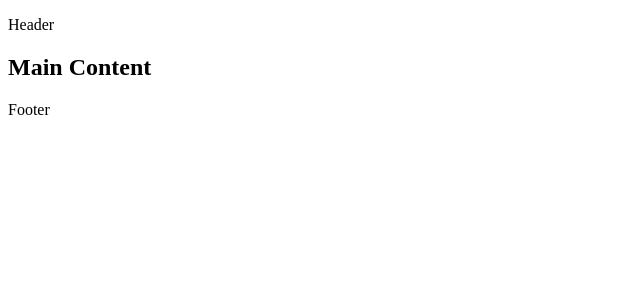
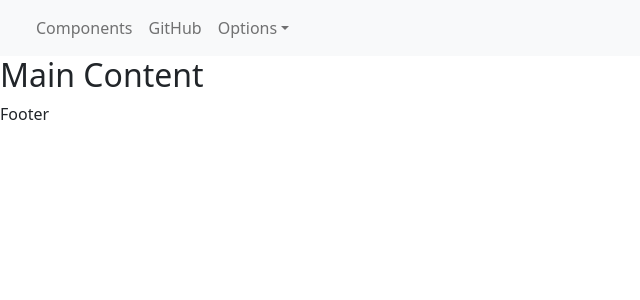
Before and after one commit to ankur-srivastava/articles, a Next.js app in the folder frontend/: page / in a window 1280 px wide. Shown: the top 300 px of the page, without its empty margins (0-640 px from the left). Built offline with nearby package versions, Linux system fonts and the light colour scheme.

Commit message:
Added env to next

```diff
--- /dev/null
+++ b/frontend/components/Header.js
@@ -0,0 +1,61 @@
+import React, {useState} from 'react';
+
+import {
+  Collapse,
+  Navbar,
+  NavbarToggler,
+  NavbarBrand,
+  Nav,
+  NavItem,
+  NavLink,
+  UncontrolledDropdown,
+  DropdownToggle,
+  DropdownMenu,
+  DropdownItem } from 'reactstrap';
+import { APP_NAME } from '../config';
+
+const Header = () => {
+    const [isOpen, setIsOpen] = useState(false)
+
+    function toggle() {
+        setIsOpen(!isOpen)
+    }
+
+    return (
+        <div>
+          <Navbar color="light" light expand="md">
+            <NavbarBrand href="/">{ APP_NAME }</NavbarBrand>
+            <NavbarToggler onClick={toggle} />
+            <Collapse isOpen={isOpen} navbar>
+              <Nav className="ml-auto" navbar>
+                <NavItem>
+                  <NavLink href="/components/">Components</NavLink>
+                </NavItem>
+                <NavItem>
+                  <NavLink href="https://github.com/reactstrap/reactstrap">GitHub</NavLink>
+                </NavItem>
+                <UncontrolledDropdown nav inNavbar>
+                  <DropdownToggle nav caret>
+                    Options
+                  </DropdownToggle>
+                  <DropdownMenu right>
+                    <DropdownItem>
+                      Option 1
+                    </DropdownItem>
+                    <DropdownItem>
+                      Option 2
+                    </DropdownItem>
+                    <DropdownItem divider />
+                    <DropdownItem>
+                      Reset
+                    </DropdownItem>
+                  </DropdownMenu>
+                </UncontrolledDropdown>
+              </Nav>
+            </Collapse>
+          </Navbar>
+        </div>
+      );
+}
+
+export default Header
--- a/frontend/components/Layout.js
+++ b/frontend/components/Layout.js
@@ -1,9 +1,10 @@
 import React from 'react'
+import Header from './Header'
 
 function Layout({children}) {
     return (
         <React.Fragment>
-            <p>Header</p>
+            <Header />
             {children}
             <p>Footer</p>
         </React.Fragment>
--- /dev/null
+++ b/frontend/config.js
@@ -0,0 +1,6 @@
+import getConfig from "next/config"
+
+const { publicRuntimeConfig } = getConfig()
+
+export const API = publicRuntimeConfig.PRODUCTION ? publicRuntimeConfig.API_DEV : publicRuntimeConfig.API_DEV
+export const APP_NAME = publicRuntimeConfig.APP_NAME
--- a/frontend/package.json
+++ b/frontend/package.json
@@ -15,6 +15,7 @@
   "dependencies": {
     "next": "^12.0.7",
     "react": "^17.0.2",
-    "react-dom": "^17.0.2"
+    "react-dom": "^17.0.2",
+    "reactstrap": "^9.0.1"
   }
 }
--- /dev/null
+++ b/frontend/pages/_document.js
@@ -0,0 +1,20 @@
+import Document, { Html, Head, Main, NextScript } from 'next/document'
+
+class MyDocument extends Document {
+  render() {
+    return (
+      <Html lang='en'>
+        <Head>
+            <meta charSet="UTF-8" />
+            <link rel="stylesheet" href="https://cdn.jsdelivr.net/npm/bootstrap@5.1.3/dist/css/bootstrap.min.css" />
+        </Head>
+        <body>
+          <Main />
+          <NextScript />
+        </body>
+      </Html>
+    )
+  }
+}
+
+export default MyDocument
```
Also changed, not shown: 2 other files (tests, documents, lock files or other folders).
